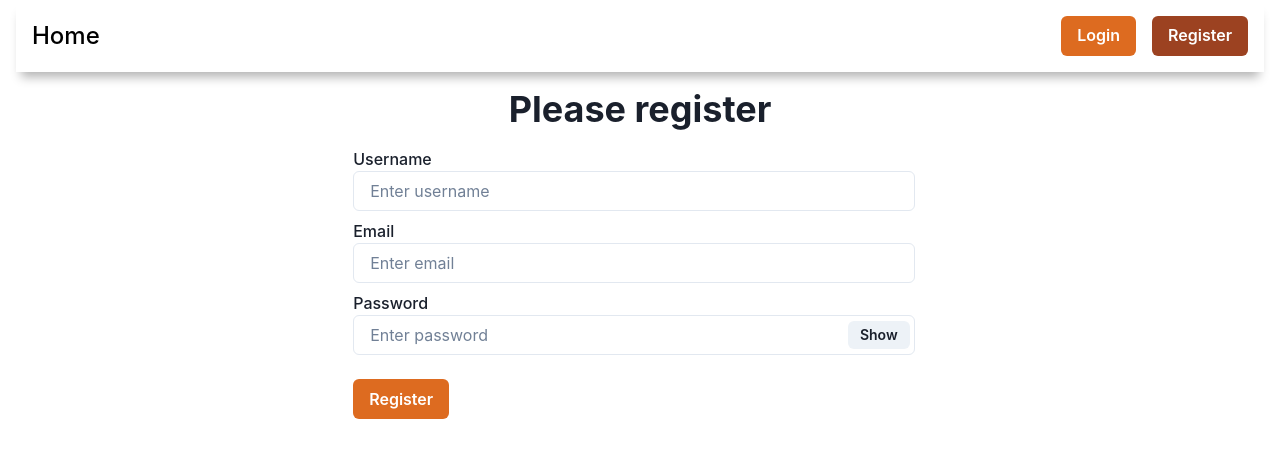
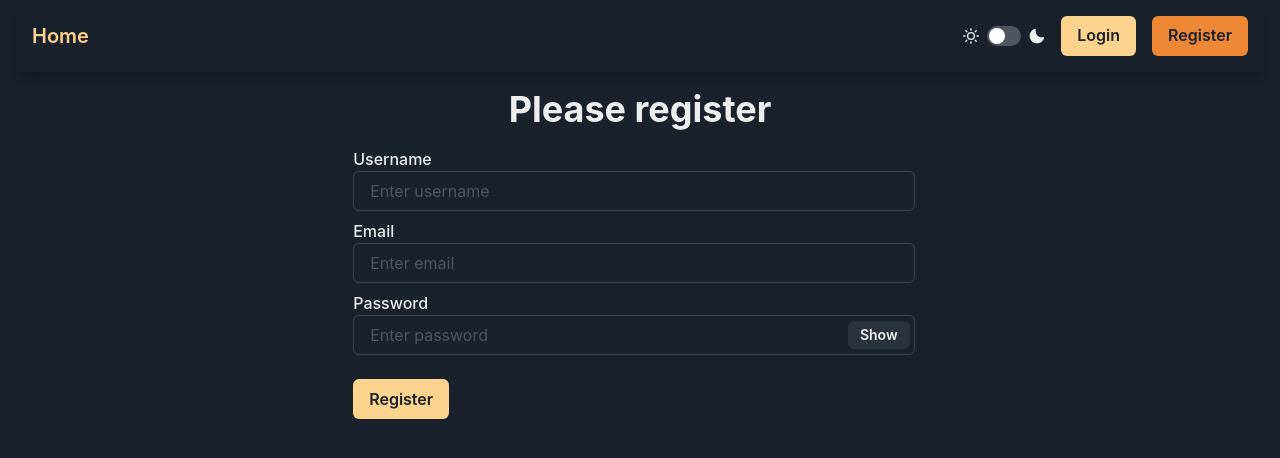
Before and after one commit to sidor91/goit-react-hw-08-phonebook, a React (Create React App) app: page /goit-react-hw-08-phonebook/register in a window 1280 px wide. Shown: the top 458 px of the page. Built offline with nearby package versions, Linux system fonts and the light colour scheme.

Commit message:
added dark/light mode

```diff
--- a/src/components/Navigation/Navigation.jsx
+++ b/src/components/Navigation/Navigation.jsx
@@ -1,18 +1,44 @@
-import { NavigationLink } from './Navigation.styled';
 import { useAuth } from 'utilites/hooks/useAuth';
-// import { NavLink } from 'react-router-dom';
+import { ButtonGroup, Button } from '@chakra-ui/react';
+import { useLocation, useNavigate } from 'react-router-dom';
 
 const Navigation = () => {
-const { isLoggedIn } = useAuth();
+  const { pathname } = useLocation();
+  const navigate = useNavigate();
+  const { isLoggedIn } = useAuth();
 
-    return (
-      <nav>
-        <NavigationLink to="/" fontSize={{ base: 'sm', md: 'md', lg: 'md' }}>
+  const handleClick = () => {
+    if (pathname === '/contacts') {
+      return navigate('/');
+    }
+    return navigate('/contacts');
+  }
+  return (
+    <nav>
+      <ButtonGroup gap="2">
+        <Button
+          isActive={pathname === '/'}
+          colorScheme="orange"
+          variant="link"
+          onClick={handleClick}
+          fontSize="xl"
+        >
           Home
-        </NavigationLink>
-        {isLoggedIn && <NavigationLink to="/contacts">Contacts</NavigationLink>}
-      </nav>
-    );
+        </Button>
+        {isLoggedIn && (
+          <Button
+            isActive={pathname === '/contacts'}
+            colorScheme="orange"
+            variant="link"
+            onClick={handleClick}
+            fontSize="xl"
+          >
+            Contacts
+          </Button>
+        )}
+      </ButtonGroup>
+    </nav>
+  );
 }
 
 
--- a/src/components/SharedLayout/SharedLayout.jsx
+++ b/src/components/SharedLayout/SharedLayout.jsx
@@ -3,17 +3,26 @@ import { Suspense } from 'react';
 import Loader from '../Loader/Loader';
 import {
   StyledHeader,
-  // StyledMain,
 } from './SharedLayout.styled';
 import Navigation from 'components/Navigation/Navigation';
 import UserMenu from 'components/UserMenu/UserMenu';
 import AuthNav from 'components/AuthNav/AuthNav';
 import { useAuth } from 'utilites/hooks/useAuth';
-import { Flex, Box, Spacer, Container } from '@chakra-ui/layout';
+import {
+  Flex,
+  Box,
+  Spacer,
+  Container,
+  Switch,
+  useColorMode,
+} from '@chakra-ui/react';
+// import { SunIcon } from '@chakra-ui/icons';
+import { MoonIcon, SunIcon } from '@chakra-ui/icons';
 
 
 const SharedLayout = () => {
   const { isLoggedIn } = useAuth();
+  const { toggleColorMode } = useColorMode();
   return (
     <Container maxW="container.xl">
       <StyledHeader>
@@ -22,6 +31,15 @@ const SharedLayout = () => {
             <Navigation />
           </Box>
           <Spacer />
+          <SunIcon mr={2} />
+          <Switch
+            colorScheme="orange"
+            mr={2}
+            onChange={() => {
+              toggleColorMode();
+            }}
+          />
+          <MoonIcon />
           <Box p="4">{isLoggedIn ? <UserMenu /> : <AuthNav />}</Box>
         </Flex>
       </StyledHeader>
--- a/src/index.js
+++ b/src/index.js
@@ -6,14 +6,23 @@ import { PersistGate } from 'redux-persist/integration/react';
 import { store, persistor } from './redux/store';
 import { App } from 'components/App';
 import './index.css';
-import { ChakraProvider } from '@chakra-ui/react';
+import { ChakraProvider, extendTheme, ColorModeScript } from '@chakra-ui/react';
+
+
+const config = {
+  initialColorMode: 'dark',
+  useSystemColorMode: true,
+};
+
+const theme = extendTheme({ config });
 
 ReactDOM.createRoot(document.getElementById('root')).render(
   <React.StrictMode>
     <Provider store={store}>
       <PersistGate loading={null} persistor={persistor}>
         <BrowserRouter basename="/goit-react-hw-08-phonebook">
-          <ChakraProvider>
+          <ChakraProvider theme={theme}>
+            <ColorModeScript initialColorMode={theme.config.initialColorMode} />
             <App />
           </ChakraProvider>
         </BrowserRouter>
--- a/src/redux/auth/slice.js
+++ b/src/redux/auth/slice.js
@@ -1,18 +1,29 @@
 import { persistReducer } from 'redux-persist';
 import { createSlice } from '@reduxjs/toolkit';
 import storage from 'redux-persist/lib/storage';
-import { signupUser, loginUser, logoutUser, FetchCurrentUser } from './operations';
+import {
+  signupUser,
+  loginUser,
+  logoutUser,
+  FetchCurrentUser,
+} from './operations';
 
 const initialState = {
   user: { name: null, email: null },
   token: null,
   isLoggedIn: false,
   isRefreshing: false,
+  darkTheme: false,
 };
 
 export const authSlice = createSlice({
   name: 'auth',
   initialState,
+  reducers: {
+    toggleDarkTheme: (state) => {
+      state.darkTheme = !state.darkTheme;
+    },
+  },
   extraReducers: builder => {
     builder
       .addCase(signupUser.fulfilled, (state, action) => {
@@ -38,8 +49,8 @@ export const authSlice = createSlice({
         state.isLoggedIn = true;
         state.isRefreshing = false;
       })
-        .addCase(FetchCurrentUser.rejected, state => {
-          state.isRefreshing = false;
+      .addCase(FetchCurrentUser.rejected, state => {
+        state.isRefreshing = false;
       })
       .addDefaultCase(state => state);
   },
@@ -49,10 +60,14 @@ const persistConfig = {
   key: 'auth',
   version: 1,
   storage,
-  whitelist: ['token'],
+  whitelist: ['token', 'darkTheme'],
 };
 
 export const authPersistedReducer = persistReducer(
   persistConfig,
   authSlice.reducer
 );
+
+export const {
+  toggleDarkTheme,
+} = authSlice.actions;
```
